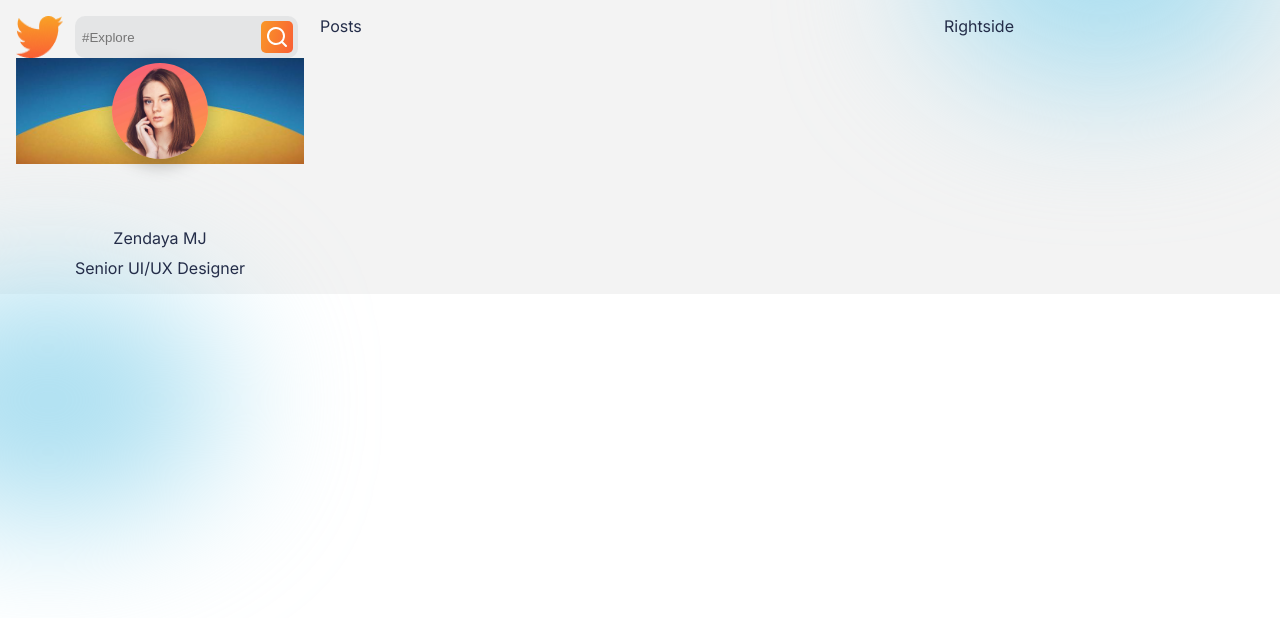
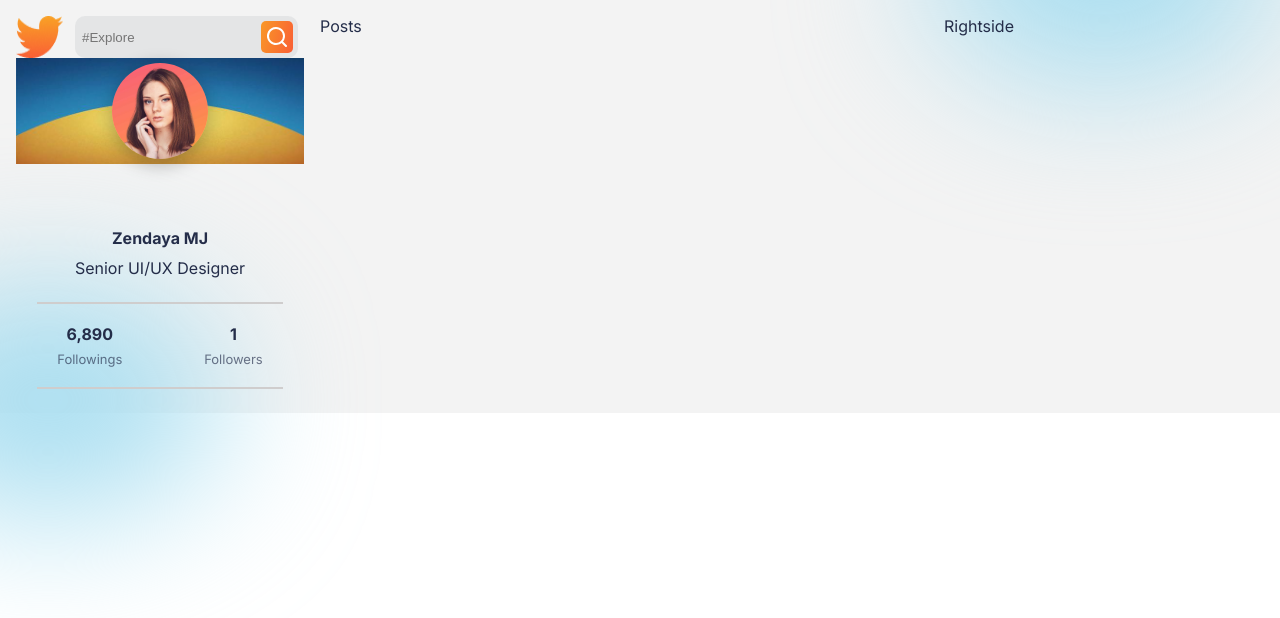
Before and after one commit to MiguelAGuzman/linkup, a React (Create React App) app: page / in a window 1280 px wide. Shown: the top 618 px of the page. Built offline with nearby package versions, Linux system fonts and the light colour scheme.

Commit message:
profile card styling

```diff
--- a/src/components/ProfileCard/ProfileCard.css
+++ b/src/components/ProfileCard/ProfileCard.css
@@ -33,3 +33,45 @@
     margin-top: 3rem;
     gap: 10px;
 }
+
+.ProfileName>span:nth-of-type(1) {
+    font-weight: bold;
+}
+
+.followStatus {
+    display: flex;
+    flex-direction: column;
+    align-items: center;
+    justify-content: center;
+    gap: .75rem;
+}
+
+.followStatus > hr {
+    width: 85%;
+    border: 1px solid var(--hrColor);
+}
+
+.followStatus > div {
+    display: flex;
+    gap: 1rem;
+    width: 80%;
+    justify-content: space-around;
+    align-items: center;
+}
+
+.follow {
+    display: flex;
+    flex-direction: column;
+    gap: .4rem;
+    align-items: center;
+    justify-content: center;
+}
+
+.follow > span:nth-of-type(1) {
+    font-weight: bold;
+}
+
+.follow > span:nth-of-type(2) {
+    color: var(--gray);
+    font-size: 13px;
+}
--- a/src/components/ProfileCard/ProfileCard.jsx
+++ b/src/components/ProfileCard/ProfileCard.jsx
@@ -14,6 +14,21 @@
             <span>Zendaya MJ</span>
             <span>Senior UI/UX Designer</span>
         </div>
+        <div className="followStatus">
+            <hr/>
+            <div>
+                <div className="follow">
+                    <span>6,890</span>
+                    <span>Followings</span>
+                </div>
+                <div className="vl"></div>
+                <div className="follow">
+                    <span>1</span>
+                    <span>Followers</span>
+                </div>
+            </div>
+            <hr/>
+        </div>
     </div>
   )
 }
```
